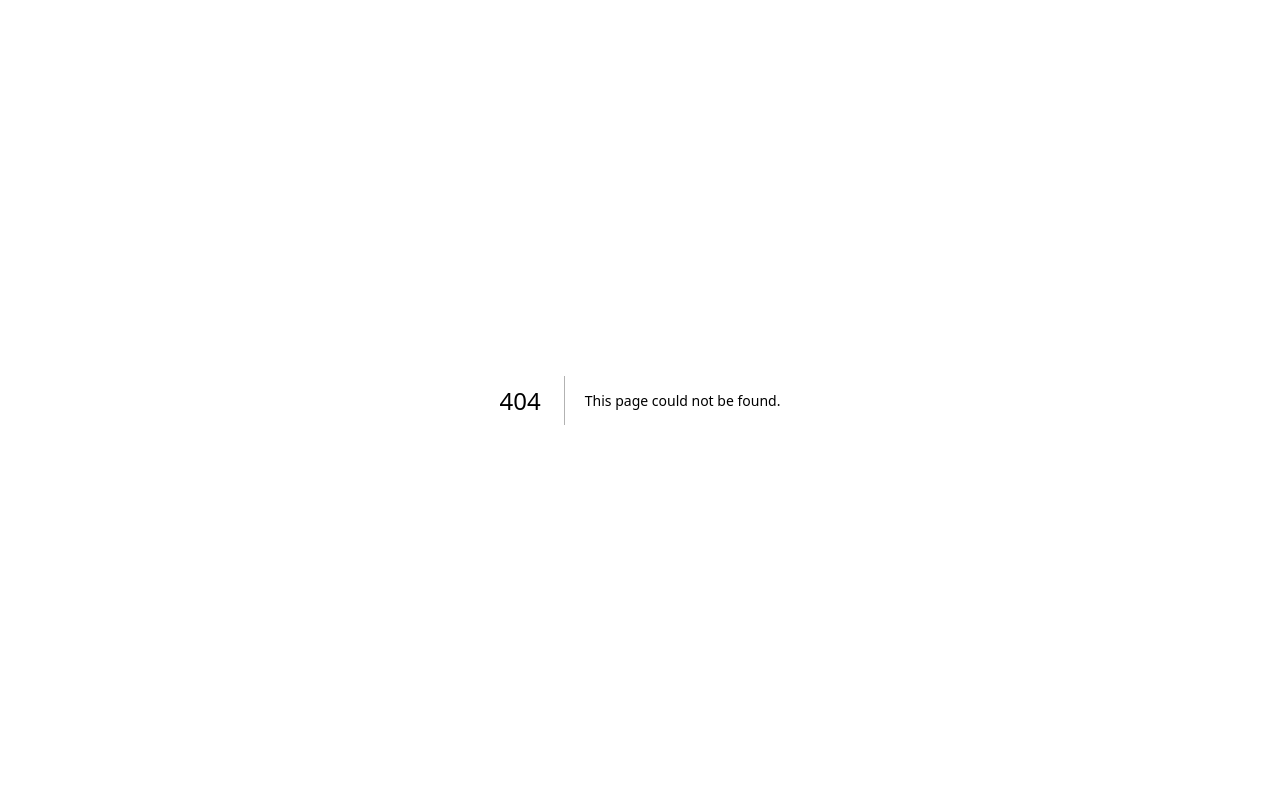
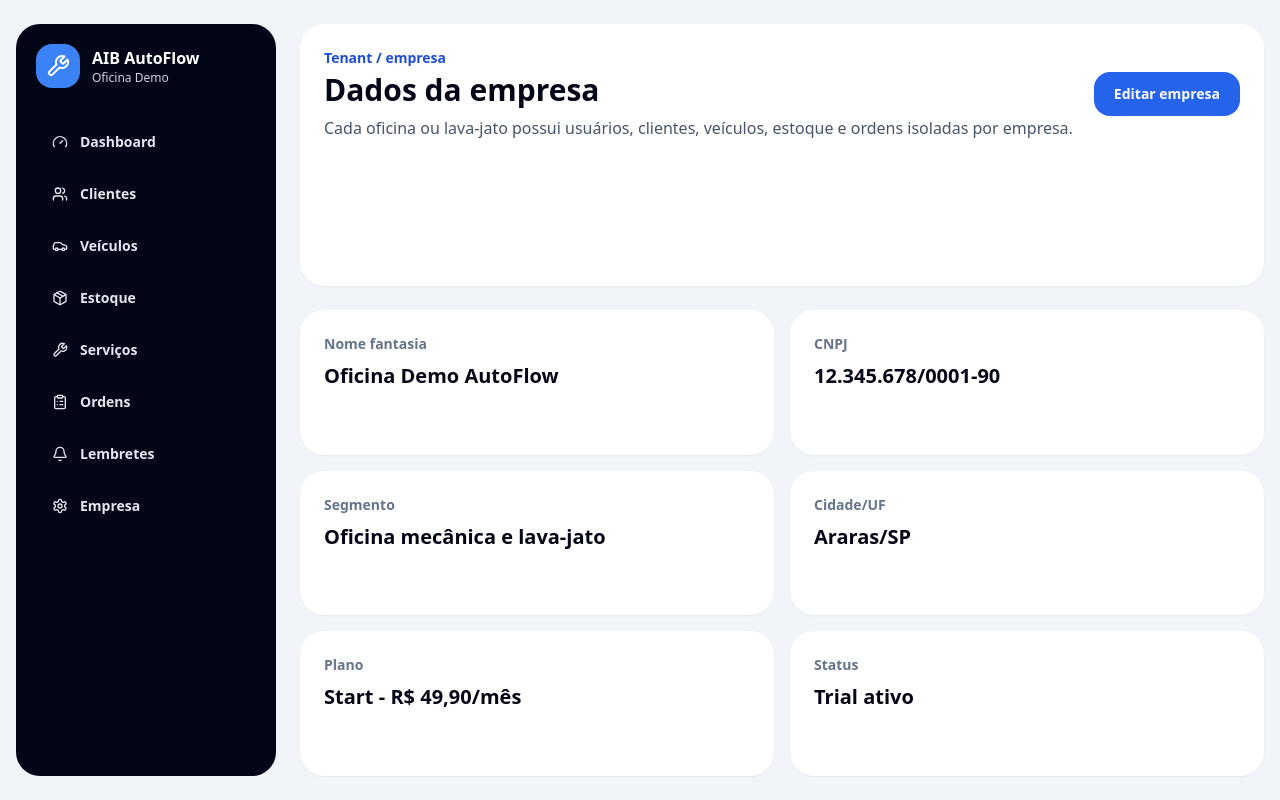
Before and after one commit to anjobrito/ajb-autoflow, a Next.js app: page /empresa in a window 1280 px wide. Before the commit this address had no page. Built offline with nearby package versions, Linux system fonts and the light colour scheme.

Commit message:
feat: add company tenant page

```diff
--- /dev/null
+++ b/app/empresa/page.tsx
@@ -0,0 +1,32 @@
+import { AppShell } from "@/components/app-shell";
+import { PageHeader } from "@/components/page-header";
+
+const fields = [
+  ["Nome fantasia", "Oficina Demo AutoFlow"],
+  ["CNPJ", "12.345.678/0001-90"],
+  ["Segmento", "Oficina mecânica e lava-jato"],
+  ["Cidade/UF", "Araras/SP"],
+  ["Plano", "Start - R$ 49,90/mês"],
+  ["Status", "Trial ativo"],
+];
+
+export default function EmpresaPage() {
+  return (
+    <AppShell>
+      <PageHeader
+        eyebrow="Tenant / empresa"
+        title="Dados da empresa"
+        description="Cada oficina ou lava-jato possui usuários, clientes, veículos, estoque e ordens isoladas por empresa."
+        actionLabel="Editar empresa"
+      />
+      <div className="grid gap-4 md:grid-cols-2">
+        {fields.map(([label, value]) => (
+          <div key={label} className="rounded-3xl bg-white p-6 shadow-sm">
+            <p className="text-sm font-bold text-slate-500">{label}</p>
+            <p className="mt-2 text-xl font-black text-slate-950">{value}</p>
+          </div>
+        ))}
+      </div>
+    </AppShell>
+  );
+}
```
